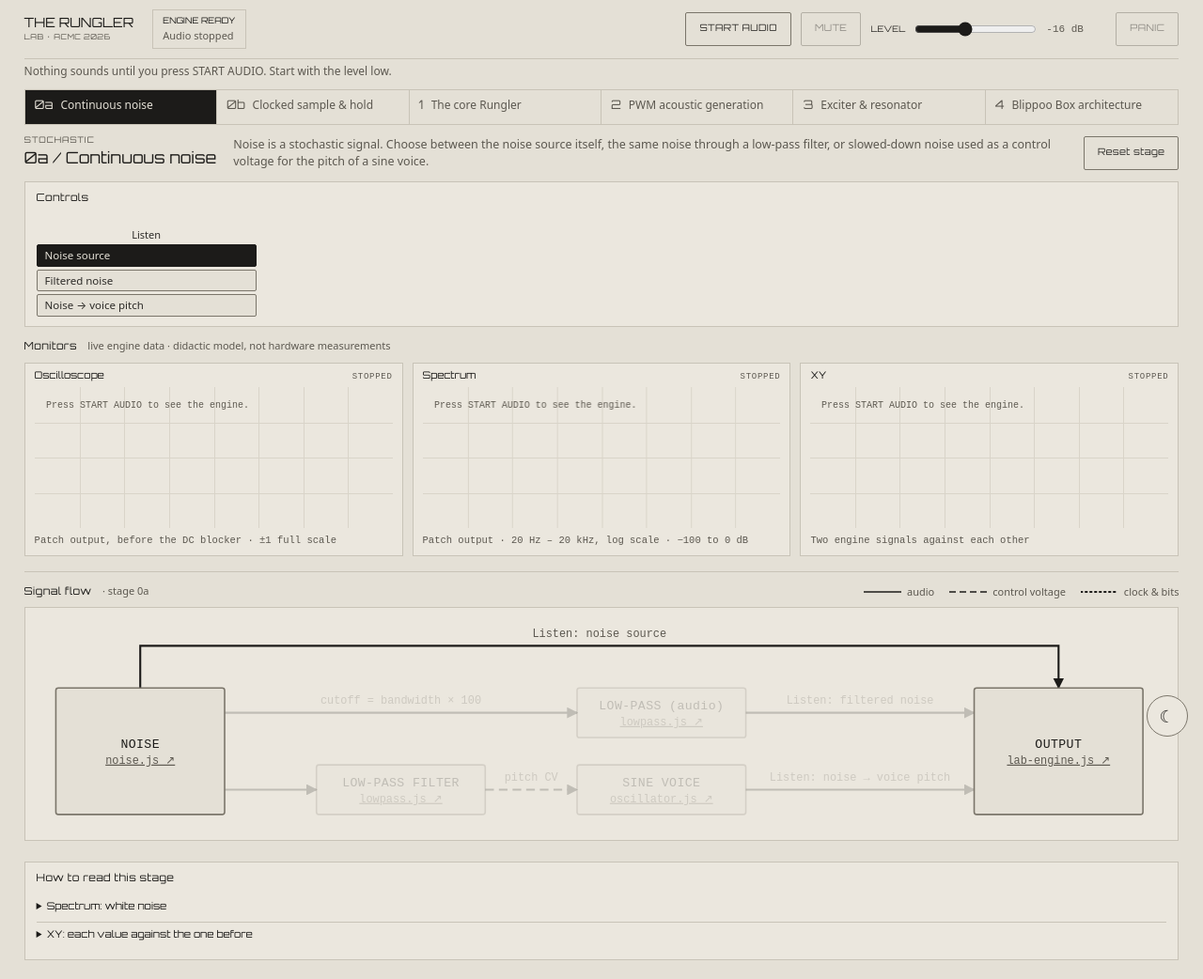
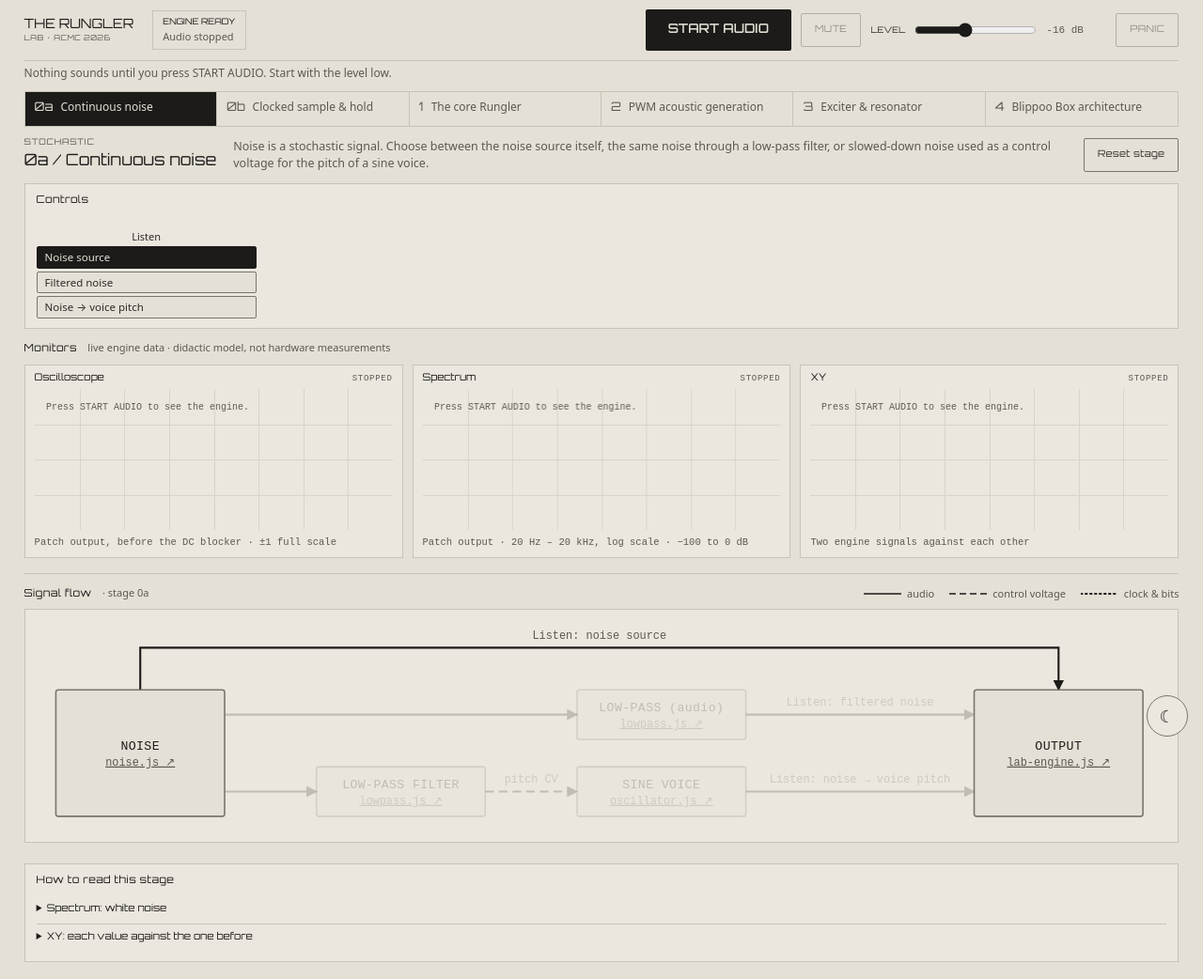
Before and after one commit to pereamengual/acmc-2026-rungler, a website with bundled scripts: page lab/index.html in a window 1280 px wide. Shown: the whole page at 94% size. Built offline with nearby package versions, Linux system fonts and the light colour scheme.

Commit message:
Lab: clearer START AUDIO, quantizer box, Blippoo signal split
- START AUDIO is filled, larger and pulses until the audio runs (no pulse
  with reduced motion); STOP AUDIO is a plain button.
- Quantize switch and Scale selector share a "Quantizer" box (0b, 1).
- Stage 4 diagram: one square leaves each oscillator and splits at a dot
  into clock and data (junctions in the diagram description).
- Stage 0a: no diagonal in the delay map; no label on the wire into the
  audio low-pass (the block already says it).
- Entropy plane redraws when it changes size, also before START AUDIO.

Co-Authored-By: Claude Opus 5.5 <noreply@anthropic.com>

```diff
--- a/lab/js/components/block-diagram.js
+++ b/lab/js/components/block-diagram.js
@@ -2,6 +2,7 @@
 //
 //   blocks: { id, label, file, x, y, w, h }      a box with its name and a link to its code
 //   wires:  { type, points, label, at }          a line through `points`, ending in an arrow
+//   junctions: [[x, y], …]                       optional dots where one signal splits in two
 //   groups: { label, x, y, w, h }                optional frame around blocks that form one
 //                                                instrument (e.g. the Rungler inside stage 2)
 //
@@ -75,6 +76,8 @@ export function drawBlockDiagram(container, diagram, valueOf = () => null) {
     root.append(svg('path', { d, class: `wire wire-${wire.type}${quiet(wire, valueOf)}`, 'marker-end': `url(#arrow-${wire.type})` }));
   }
 
+  for (const [cx, cy] of diagram.junctions ?? []) root.append(svg('circle', { cx, cy, r: 3.5, class: 'diagram-junction' }));
+
   for (const block of diagram.blocks.filter(shown)) {
     const w = block.w ?? BLOCK_W, h = block.h ?? BLOCK_H, cx = block.x + w / 2;
     const group = svg('g', { class: `diagram-block${quiet(block, valueOf)}` });
--- a/lab/js/components/indicators.js
+++ b/lab/js/components/indicators.js
@@ -76,6 +76,11 @@ export class Indicators {
     layout.append(this.canvas, this.readouts);
     this.el.append(heading, layout);
     this.reset();
+    // Redraw when the plane changes size, also before START AUDIO (no frames yet): otherwise
+    // a plane drawn while the layout was still settling stays stretched, with huge labels.
+    // The panel lives as long as the page, so the observer does too.
+    this.resizeObserver = new ResizeObserver(() => this.drawPlane());
+    this.resizeObserver.observe(this.canvas);
   }
 
   // Each reading has its value and, on a line of its own below, a status ("collecting 38/100",
--- a/lab/js/components/monitors.js
+++ b/lab/js/components/monitors.js
@@ -133,7 +133,7 @@ export class CVHistory extends Monitor {
 
 // ── XY: two signals against each other, with a slow fade so shapes build up ──
 // A stage can ask for its own axes and style (see `xy` in notes.js): stage 0A draws a delay
-// map with dots and a faint diagonal, where "same value as a moment ago" would fall.
+// map with dots.
 const XY_AXES = {
   '1': ['OSC1 (DATA) triangle', 'OSC2 (CLOCK) triangle'],
   '2': ['OSC1 (DATA) triangle', 'OSC2 (CLOCK) triangle'],
@@ -157,10 +157,6 @@ export class XYPlot extends Monitor {
     const size = Math.min(width, height), left = (width - size) / 2, top = (height - size) / 2;
     const X = v => left + (0.5 + v / (2 * this.scale)) * size;
     const Y = v => top + (0.5 - v / (2 * this.scale)) * size;
-    if (view.diagonal) {
-      ctx.strokeStyle = colors().line; ctx.lineWidth = 1; ctx.beginPath();
-      ctx.moveTo(X(-this.scale), Y(-this.scale)); ctx.lineTo(X(this.scale), Y(this.scale)); ctx.stroke();
-    }
     ctx.strokeStyle = ctx.fillStyle = colors().ink; ctx.lineWidth = 1; ctx.beginPath();
     if (dots) {
       for (let k = 0; k < xy.length; k += 2) ctx.fillRect(X(xy[k]) - 1, Y(xy[k + 1]) - 1, 2, 2);
--- a/lab/js/core/parameters.js
+++ b/lab/js/core/parameters.js
@@ -16,6 +16,7 @@ const SCALE_NAMES = SCALE_CHOICES.map(choice => choice.name);
 const when = (control, id, values) => ({ ...control, visibleWhen: { id, in: values } });
 // Controls next to each other with the same `group` are drawn together in a titled box.
 const SINE = 'Sine Oscillator';
+const QUANTIZER = 'Quantizer';  // the switch and its Scale selector always stay together
 const TWIN_PEAK = 'Twin Peak Filter';
 const RUNGLER_DESTINATIONS = 'Rungler Destinations';
 const SH_DESTINATIONS = 'S&H Destinations';
@@ -35,8 +36,8 @@ const stages = [
     { ...knob('0B.clock', 'Clock rate', .1, 100, 10, 'Hz', 'log', .01), led: true },
     { ...knob('0B.depth', 'Pitch CV amount', 0, 3, 3, 'oct'), group: SINE },
     { ...knob('0B.center', 'Centre pitch', 55, 880, 440, 'Hz', 'log', 1), group: SINE },
-    toggle('0B.quantize', 'Quantizer'),
-    when(select('0B.scale', 'Scale', SCALE_NAMES, 1), '0B.quantize', [1])
+    { ...toggle('0B.quantize', 'Quantize'), group: QUANTIZER },
+    when({ ...select('0B.scale', 'Scale', SCALE_NAMES, 1), group: QUANTIZER }, '0B.quantize', [1])
   ] },
   { id: '1', title: 'The core Rungler', category: 'RECURSIVE', implemented: true,
     description: 'The Rungler takes the place of the sample & hold of 0b, one change at a time. Register: OSC2 (CLOCK) shifts an 8-bit register that stores the square of OSC1 (DATA); its last three bits set the pitch of the same sine voice. Loop: XOR re-reads the last bit. Feedback: the Rungler voltage moves the two oscillators.', parameters: [
@@ -47,8 +48,8 @@ const stages = [
     // The voice, as in 0b
     { ...knob('1.range', 'Pitch CV amount', 0, 3, 2.77, 'oct'), group: SINE },
     { ...knob('1.center', 'Centre pitch', 55, 880, 330, 'Hz', 'log', 1), group: SINE },
-    toggle('1.quantize', 'Quantizer'),
-    when(select('1.scale', 'Scale', SCALE_NAMES, 1), '1.quantize', [1]),
+    { ...toggle('1.quantize', 'Quantize'), group: QUANTIZER },
+    when({ ...select('1.scale', 'Scale', SCALE_NAMES, 1), group: QUANTIZER }, '1.quantize', [1]),
     // Step 2 · Loop
     when(toggle('1.xor', 'XOR with last bit', 1), '1.step', [1, 2]),
     // Step 3 · Feedback
--- a/lab/js/diagrams.js
+++ b/lab/js/diagrams.js
@@ -25,7 +25,7 @@ export const DIAGRAMS = {
     ],
     wires: [
       { type: 'audio', points: [[88, 60], [88, 26], [828, 26], [828, 60]], label: 'Listen: noise source', at: [458, 19], active: { id: '0A.listen', in: [0] } },
-      { type: 'audio', points: [[156, 80], [440, 80]], label: 'cutoff = bandwidth × 100', at: [298, 73], active: { id: '0A.listen', in: [1] } },
+      { type: 'audio', points: [[156, 80], [440, 80]], active: { id: '0A.listen', in: [1] } },
       { type: 'audio', points: [[576, 80], [760, 80]], label: 'Listen: filtered noise', at: [668, 73], active: { id: '0A.listen', in: [1] } },
       { type: 'audio', points: [[156, 142], [230, 142]], active: { id: '0A.listen', in: [2] } },
       { type: 'cv', points: [[366, 142], [440, 142]], label: 'pitch CV', at: [403, 135], active: [{ id: '0A.listen', in: [2] }, { id: '0A.depth', above: 0 }] },
@@ -146,6 +146,7 @@ export const DIAGRAMS = {
     groups: [
       { label: 'CHAOTIC CORE', x: 6, y: 6, w: 724, h: 388 }
     ],
+    junctions: [[206, 96], [206, 296]],
     blocks: [
       { id: 'oscA', label: 'OSC A', file: 'modules/oscillator.js', x: 40, y: 86 },
       { id: 'runglerA', label: 'RUNGLER A', file: 'modules/blippoo-core.js', x: 300, y: 86 },
@@ -158,10 +159,12 @@ export const DIAGRAMS = {
     ],
     wires: [
       // each oscillator clocks its own Rungler and gives its square as data to the other: the X
-      { type: 'logic', points: [[176, 96], [300, 96]], label: 'clock', at: [238, 90] },
-      { type: 'logic', points: [[176, 116], [196, 116], [266, 276], [300, 276]], label: 'data', at: [284, 270] },
-      { type: 'logic', points: [[176, 276], [196, 276], [266, 116], [300, 116]], label: 'data', at: [284, 110] },
-      { type: 'logic', points: [[176, 296], [300, 296]], label: 'clock', at: [238, 290] },
+      // One square leaves each oscillator and splits at the dot, so clock and data are seen to
+      // be the same signal.
+      { type: 'logic', points: [[176, 96], [300, 96]], label: 'clock', at: [250, 90] },
+      { type: 'logic', points: [[176, 96], [206, 96], [272, 276], [300, 276]], label: 'data', at: [286, 270] },
+      { type: 'logic', points: [[176, 296], [206, 296], [272, 116], [300, 116]], label: 'data', at: [286, 110] },
+      { type: 'logic', points: [[176, 296], [300, 296]], label: 'clock', at: [250, 290] },
       // each Rungler moves its own oscillator (A from above, B from below)…
       { type: 'cv', points: [[400, 86], [400, 56], [120, 56], [120, 86]], label: 'Rungler A → Rate A', at: [260, 50], active: { id: '4.runglerToRateA', above: 0 } },
       { type: 'cv', points: [[400, 306], [400, 336], [120, 336], [120, 306]], label: 'Rungler B → Rate B', at: [260, 350], active: { id: '4.runglerToRateB', above: 0 } },
--- a/lab/js/main.js
+++ b/lab/js/main.js
@@ -90,6 +90,7 @@ const STATE_TEXT = {
 function showAudioState(state, detail = '') {
   const running = state === 'running';
   const [chip, chipDetail, status] = STATE_TEXT[state];
+  startButton.dataset.state = state;  // lab.css: filled and pulsing until the audio runs
   startButton.textContent = running ? 'STOP AUDIO' : state === 'starting' ? 'STARTING…' : 'START AUDIO';
   startButton.disabled = state === 'starting' || (state === 'error' && !audio.supported);
   muteButton.disabled = panicButton.disabled = !running;
--- a/lab/lab.css
+++ b/lab/lab.css
@@ -52,6 +52,12 @@ h1, h2 { font-family: var(--title); font-weight: 400; margin: 0; color: var(--in
 .status-chip { margin: 0; font: 9px/1.5 var(--title); border: 1px solid var(--line); padding: 5px 10px; color: var(--ink); }
 .status-chip span { font: 11px/1.4 system-ui, sans-serif; color: var(--muted); }
 .audio-bar { display: flex; align-items: center; gap: 10px; flex-wrap: wrap; margin-left: auto; }
+/* START AUDIO is the first thing to press: filled, larger and with a slow pulse until the audio
+   runs; then (STOP AUDIO) it goes back to a plain button. No pulse with reduced motion. */
+#audio-start { min-height: 44px; padding: 8px 22px; font-size: 13px; font-weight: 700; }
+#audio-start:not([data-state="running"]) { background: var(--invert-bg); color: var(--invert-ink); border: 2px solid var(--invert-bg); animation: audio-call 1.8s ease-in-out infinite; }
+#audio-start:not([data-state="running"]):hover:enabled { outline: 2px solid var(--ink); outline-offset: 3px; }
+@keyframes audio-call { 0%, 100% { box-shadow: 0 0 0 0 color-mix(in srgb, var(--ink) 45%, transparent); } 50% { box-shadow: 0 0 0 7px color-mix(in srgb, var(--ink) 0%, transparent); } }
 .master { display: flex; align-items: center; gap: 8px; font: 9px var(--title); }
 .master input { width: 130px; accent-color: var(--ink); }
 .master output { font: 11px monospace; color: var(--muted); min-width: 64px; }
@@ -186,7 +192,7 @@ h1, h2 { font-family: var(--title); font-weight: 400; margin: 0; color: var(--in
 .wire-cv { stroke-dasharray: 7 4; }
 .wire-logic { stroke-dasharray: 1.5 3.5; stroke-linecap: round; stroke-width: 2; }
 .wire-halo { fill: none; stroke: var(--panel); stroke-width: 6; }
-.diagram-arrow { fill: var(--ink); }
+.diagram-arrow, .diagram-junction { fill: var(--ink); }
 .diagram-group { fill: none; stroke: var(--line-strong); stroke-width: 1; stroke-dasharray: 2 4; }
 .group-label { font: 9px monospace; letter-spacing: .08em; fill: var(--muted); }
 .diagram-block rect { fill: var(--bg); stroke: var(--line-strong); stroke-width: 1.2; }
@@ -226,7 +232,7 @@ h1, h2 { font-family: var(--title); font-weight: 400; margin: 0; color: var(--in
   button, .stage-link { min-height: 44px; }
   .choice span { padding: 10px 12px; }
 }
-@media (prefers-reduced-motion: reduce) { * { transition: none !important; } }
+@media (prefers-reduced-motion: reduce) { * { transition: none !important; animation: none !important; } }
 @media (forced-colors: active) { .knob-face { forced-color-adjust: none; } .toggle-input { appearance: auto; } .toggle-input::before { display: none; } }
 
 /* ── Settings window (copy / paste) ── */
```
Also changed, not shown: lab/js/notes.js (+4 -4 lines).
